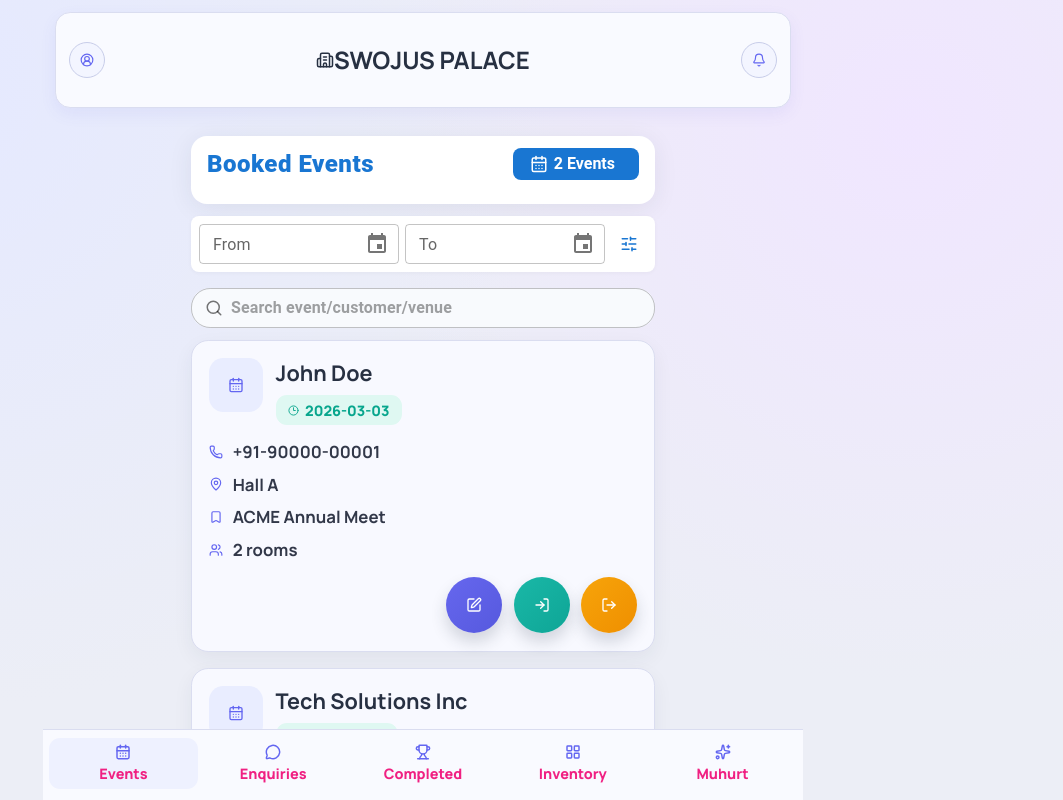
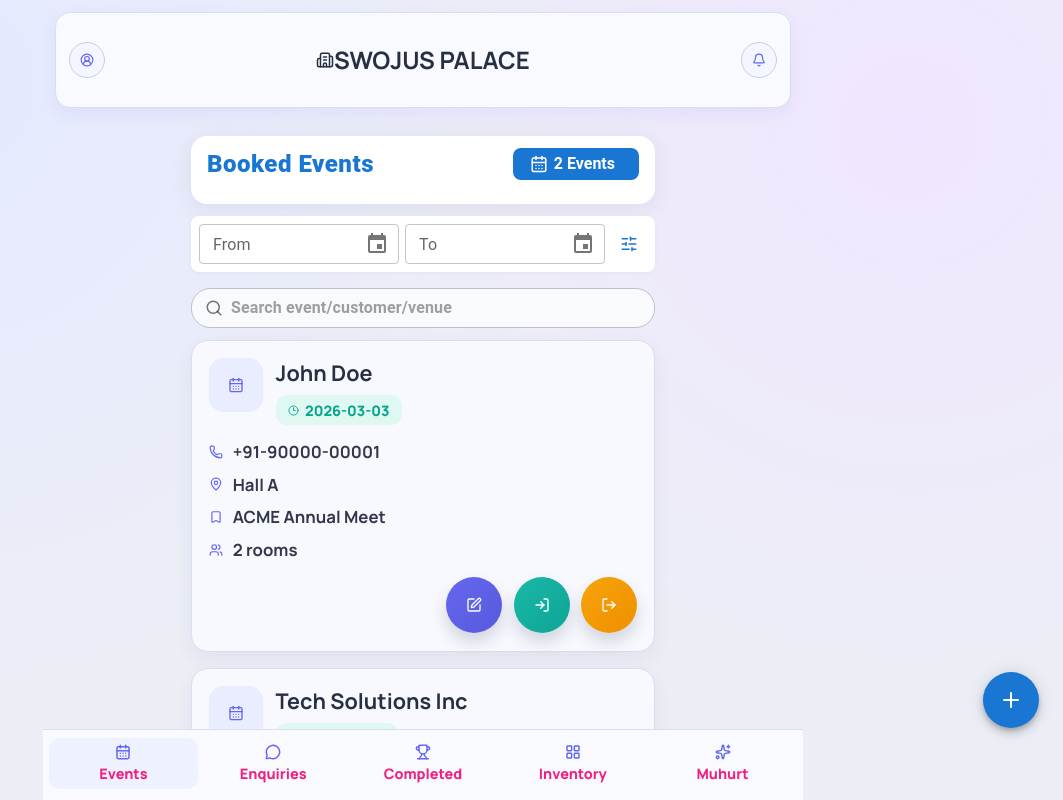
Before and after one commit to yuvrajakhade/event-booking-wireframe, a React (Vite) app: page /events in a window 1280 px wide. Both pictures are taken after typing "name@example.com", "Sample123" into the empty fields and a click on the button "SIGN IN". Shown: the top 800 px of the page, without its empty margins (217-1280 px from the left). Built offline with nearby package versions, Linux system fonts and the light colour scheme.

Commit message:
Move FAB higher above footer on BookedEventsScreen for better visibility

```diff
--- a/dev-dist/sw.js
+++ b/dev-dist/sw.js
@@ -79,7 +79,7 @@ define(['./workbox-d70286d7'], (function (workbox) { 'use strict';
    */
   workbox.precacheAndRoute([{
     "url": "index.html",
-    "revision": "0.lob11hadkgc"
+    "revision": "0.3l75aj7oags"
   }], {});
   workbox.cleanupOutdatedCaches();
   workbox.registerRoute(new workbox.NavigationRoute(workbox.createHandlerBoundToURL("index.html"), {
--- a/web-src/pages/BookedEventsScreen.tsx
+++ b/web-src/pages/BookedEventsScreen.tsx
@@ -2,8 +2,10 @@ import React from "react";
 import { mockEvents } from "../../src/data/mock";
 import { EventCard, DateRangeFilter } from "../components";
 import { CalendarDays, Search } from "lucide-react";
+import { Plus } from "lucide-react";
 import { useNavigate } from "react-router-dom";
 import { Card, CardContent, Typography, Stack, Box, Chip } from "@mui/material";
+import Fab from "@mui/material/Fab";
 import SearchFilter from "../components/SearchFilter";
 import Paper from "@mui/material/Paper";
 
@@ -25,7 +27,7 @@ export function BookedEventsScreen() {
   });
 
   return (
-    <Box sx={{ maxWidth: 480, mx: "auto", mt: 2, px: 1 }}>
+    <Box sx={{ maxWidth: 480, mx: "auto", mt: 2, px: 1, position: "relative" }}>
       <Card
         elevation={3}
         sx={{
@@ -103,6 +105,16 @@ export function BookedEventsScreen() {
           ))}
         </Stack>
       )}
+
+      {/* Floating Action Button for Add Event */}
+      <Fab
+        color="primary"
+        aria-label="add"
+        sx={{ position: "fixed", bottom: 72, right: 24, zIndex: 1000 }}
+        onClick={() => navigate("/events/new")}
+      >
+        <Plus />
+      </Fab>
     </Box>
   );
 }
```
